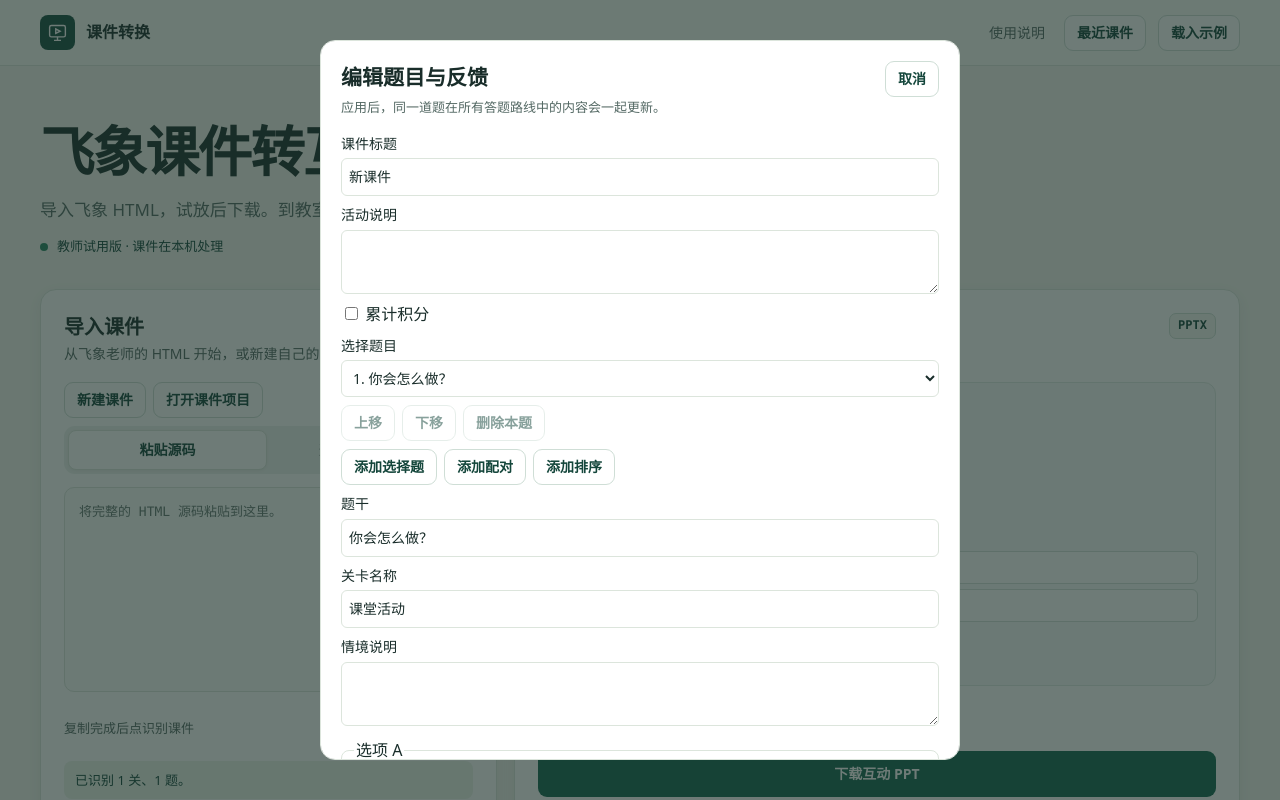
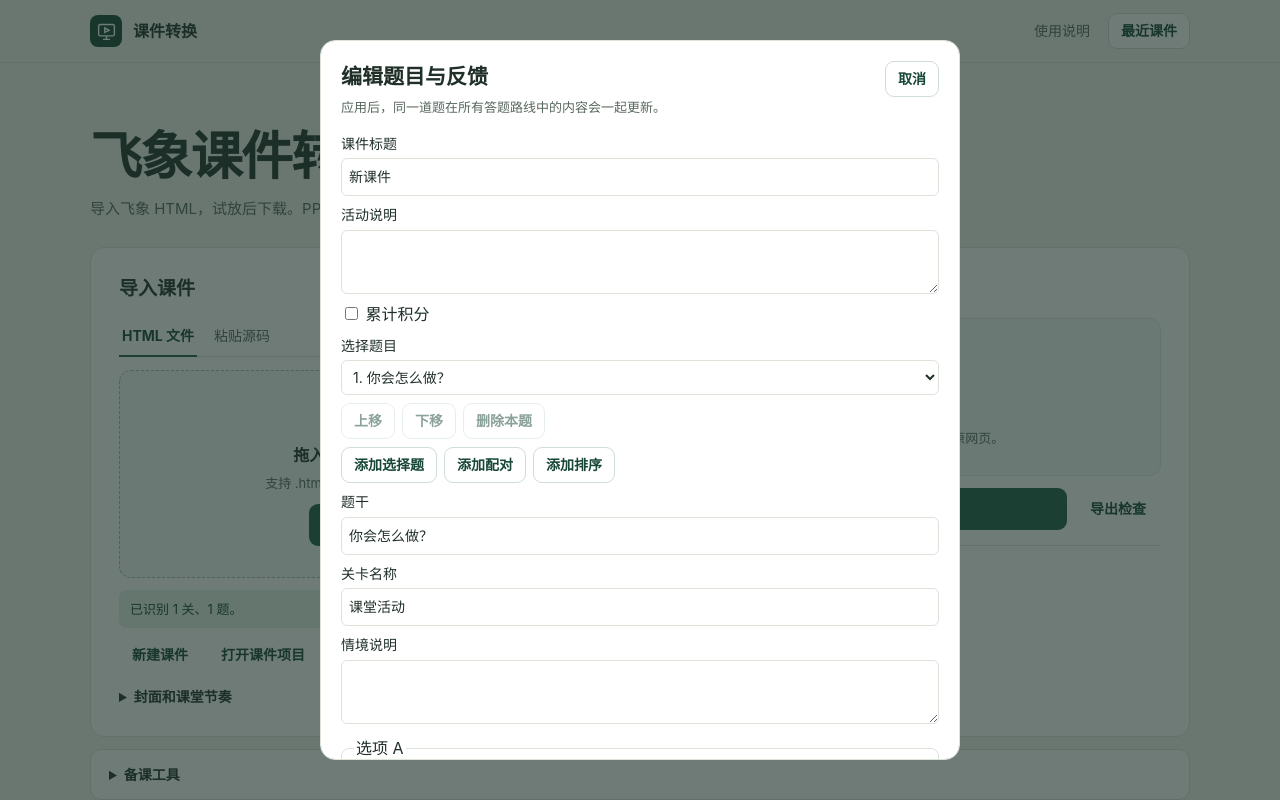
Before and after one commit to GGZzu/feixiang-ppt-converter, a plain HTML site: page preview/index.html in a window 1280 px wide. Both pictures are taken after a click on the button "新建课件". Shown: the top 800 px of the page. Drawn offline with Linux system fonts and the light colour scheme.

Commit message:
Simplify the teacher preview layout

```diff
--- a/preview/app.js
+++ b/preview/app.js
@@ -20,7 +20,7 @@
   ].join('\n');
   const MAX_IMAGE = 6 * 1024 * 1024;
   const IMAGE_TYPES = new Set(['image/jpeg', 'image/png', 'image/webp']);
-  const tabIds = ['paste', 'file'];
+  const tabIds = ['file', 'paste'];
   let lesson = null;
   let sourceVersion = 0;
   let coverVersion = 0;
@@ -80,8 +80,8 @@
     get('settings').hidden = true;
     get('preview-ready').hidden = true;
     get('preview-empty').hidden = false;
-    get('preview-controls').hidden = get('classroom-tools').hidden = true;
-    get('preview-desc').textContent = '查看实际放映路线和互动效果。';
+    get('download-zone').hidden = get('question-preview').hidden = get('classroom-tools').hidden = true;
+    get('question-preview').open = get('classroom-tools').open = false;
     get('export').disabled = true;
     get('export-mode').hidden = true;
     get('export-mode').disabled = true;
@@ -89,7 +89,7 @@
     get('edit-classroom').textContent = '添加课堂页';
     get('save-project').disabled = true;
     get('share-activity').disabled = true;
-    get('export-note').textContent = '下载后请用课堂电脑上的演示软件从第一页试放。';
+    get('export-note').textContent = '';
     showStatus();
   }
 
@@ -117,9 +117,6 @@
     get('preview-empty').hidden = true;
     preview.hidden = false;
     preview.style.setProperty('--source-canvas', '#' + data.c.canvas);
-    get('preview-desc').textContent = replica?.kind === 'scenario'
-      ? '试点第一轮的选项，查看观察反馈。'
-      : '试选第 ' + (previewIndex + 1) + ' 题，查看对应反馈。';
     get('lesson-name').textContent = data.brand;
     const facts = replica?.kind === 'scenario' ? ['双视角选择', '四卡排序', '16:9'] : [data.levelCount + ' 关', data.qs.length + ' 题'];
     if (data.scored && !isLight()) facts.push('累计计分');
@@ -576,7 +573,7 @@
     updateClassroomLabel();
     get('save-project').disabled = false;
     get('share-activity').disabled = false;
-    get('preview-controls').hidden = get('classroom-tools').hidden = false;
+    get('download-zone').hidden = get('question-preview').hidden = get('classroom-tools').hidden = false;
     prepareCover(lesson.coverUrl);
     renderPreview(lesson);
     if (original?.kind === 'scenario') {
@@ -771,7 +768,7 @@
   }
 
   function setBusy(active) {
-    for (const id of ['demo', 'demo-empty', 'source', 'analyze', 'paste-tab', 'file-tab', 'browse', 'cover-file', 'use-timing',
+    for (const id of ['demo', 'source', 'analyze', 'paste-tab', 'file-tab', 'browse', 'cover-file', 'use-timing',
       'edit-questions', 'new-project', 'open-project', 'open-recent', 'coach', 'save-recent', 'print-lesson']) {
       get(id).disabled = active;
     }
@@ -1131,8 +1128,8 @@
     chooseTab('paste');
     get('source').value = SAMPLE;
     loadSource(SAMPLE);
+    get('try-ppt').focus();
   });
-  get('demo-empty').addEventListener('click', () => get('demo').click());
   get('browse').addEventListener('click', () => get('file').click());
   get('file').addEventListener('change', (event) => {
     const file = event.target.files[0];
--- a/preview/index.html
+++ b/preview/index.html
@@ -6,11 +6,11 @@
   <meta name="description" content="粘贴飞象老师生成的 HTML 源码，或选择 HTML 文件。浏览器内导出可以离线放映的互动 PPT。">
   <meta name="referrer" content="no-referrer">
   <meta http-equiv="Content-Security-Policy" content="default-src 'none'; script-src 'self'; style-src 'self' 'unsafe-inline'; img-src 'self' data: blob:; frame-src 'self'; worker-src 'self'; connect-src 'self' https://*.fbcontent.cn; base-uri 'none'; form-action 'none'; object-src 'none'">
-  <meta name="theme-color" content="#f6f8f6">
+  <meta name="theme-color" content="#f5f6f1">
   <title>飞象课件转互动 PPT</title>
   <link rel="icon" href="data:,">
   <link rel="stylesheet" href="./style.css?v=8">
-  <link rel="stylesheet" href="./teacher.css?v=1">
+  <link rel="stylesheet" href="./teacher.css?v=2">
   <script defer src="../acorn.js"></script>
   <script defer src="./model.js?v=8"></script>
   <script defer src="./project.js?v=8"></script>
@@ -24,16 +24,15 @@
   <script defer src="./trial.js?v=1"></script>
   <script defer src="./teacher.js?v=1"></script>
   <script defer src="./compose.js?v=1"></script>
-  <script defer src="./app.js?v=9"></script>
+  <script defer src="./app.js?v=10"></script>
 </head>
 <body>
   <header class="top">
     <div class="wrap top-inner">
-      <a class="wordmark" href="./" aria-label="回到课件转换试用版"><span class="brand-icon" aria-hidden="true"><svg viewBox="0 0 24 24" width="21" height="21" fill="none" stroke="currentColor" stroke-width="1.6"><rect x="3" y="4" width="18" height="13" rx="2"/><path d="M8 21h8m-4-4v4m-2-13 5 2.5-5 2.5z"/></svg></span>课件转换</a>
+      <a class="wordmark" href="./"><span class="brand-icon" aria-hidden="true"><svg viewBox="0 0 24 24" width="21" height="21" fill="none" stroke="currentColor" stroke-width="1.6"><rect x="3" y="4" width="18" height="13" rx="2"/><path d="M8 21h8m-4-4v4m-2-13 5 2.5-5 2.5z"/></svg></span>课件转换</a>
       <nav aria-label="页内导航">
         <a href="#help">使用说明</a>
         <button type="button" class="button secondary small" id="open-recent">最近课件</button>
-        <button type="button" class="button secondary small" id="demo">载入示例</button>
       </nav>
     </div>
   </header>
@@ -41,46 +40,39 @@
   <main class="wrap">
     <section class="intro" aria-labelledby="page-title">
       <h1 id="page-title">飞象课件转互动 PPT</h1>
-      <p>导入飞象 HTML，试放后下载。到教室打开 WPS，就能用课件上的按钮做活动。</p>
-      <div class="info-note"><span class="status-dot" aria-hidden="true"></span>教师试用版 · 课件在本机处理</div>
+      <p>导入飞象 HTML，试放后下载。PPT 可在 WPS 中离线放映。</p>
     </section>
 
     <div class="workspace">
       <section class="panel input-panel" aria-labelledby="import-title">
-        <div class="panel-heading">
-          <div>
-            <h2 id="import-title">导入课件</h2>
-            <p>从飞象老师的 HTML 开始，或新建自己的活动。</p>
+        <h2 class="workspace-title" id="import-title">导入课件</h2>
+        <div class="tabs" role="tablist" aria-label="导入方式">
+          <button id="file-tab" type="button" role="tab" aria-selected="true" aria-controls="file-panel">HTML 文件</button>
+          <button id="paste-tab" type="button" role="tab" aria-selected="false" aria-controls="paste-panel" tabindex="-1">粘贴源码</button>
+        </div>
+        <div id="file-panel" role="tabpanel" aria-labelledby="file-tab">
+          <div class="drop-area" id="drop-area">
+            <div class="upload-icon" aria-hidden="true">↑</div>
+            <strong id="file-label">拖入 HTML 文件</strong>
+            <span id="file-info">支持 .html、.htm，最大 8 MB</span>
+            <button type="button" class="button primary" id="browse">选择文件</button>
+            <input type="file" id="file" accept=".html,.htm,text/html" hidden>
           </div>
         </div>
-        <div class="project-actions">
-          <button type="button" class="button secondary small" id="new-project">新建课件</button>
-          <button type="button" class="button secondary small" id="open-project">打开课件项目</button>
-          <input type="file" id="project-file" accept=".json,application/json" hidden>
-        </div>
-        <div class="tabs" role="tablist" aria-label="导入方式">
-          <button id="paste-tab" type="button" role="tab" aria-selected="true" aria-controls="paste-panel">粘贴源码</button>
-          <button id="file-tab" type="button" role="tab" aria-selected="false" aria-controls="file-panel" tabindex="-1">选择 HTML 文件</button>
-        </div>
-        <div id="paste-panel" role="tabpanel" aria-labelledby="paste-tab">
+        <div id="paste-panel" role="tabpanel" aria-labelledby="paste-tab" hidden>
           <label class="sr-only" for="source">飞象课件 HTML 源码</label>
           <textarea id="source" spellcheck="false" autocomplete="off" autocapitalize="off"
             placeholder="将完整的 HTML 源码粘贴到这里。"></textarea>
           <div class="source-actions">
-            <span class="muted" id="paste-info">复制完成后点识别课件</span>
-            <button type="button" class="button secondary" id="analyze">识别课件</button>
-          </div>
-        </div>
-        <div id="file-panel" role="tabpanel" aria-labelledby="file-tab" hidden>
-          <div class="drop-area" id="drop-area">
-            <div class="upload-icon" aria-hidden="true">↑</div>
-            <strong id="file-label">选择或拖入 HTML 文件</strong>
-            <span id="file-info">支持 .html、.htm，最大 8 MB</span>
-            <button type="button" class="button secondary" id="browse">选择文件</button>
-            <input type="file" id="file" accept=".html,.htm,text/html" hidden>
+            <button type="button" class="button primary" id="analyze">识别课件</button>
           </div>
         </div>
         <p id="status" class="status" role="status" aria-live="polite" hidden></p>
+        <div class="project-actions source-projects">
+          <button type="button" class="button small text-button" id="new-project">新建课件</button>
+          <button type="button" class="button small text-button" id="open-project">打开课件项目</button>
+          <input type="file" id="project-file" accept=".json,application/json" hidden>
+        </div>
         <details id="settings" hidden>
           <summary>封面和课堂节奏</summary>
           <div class="settings">
@@ -102,33 +94,21 @@
       </section>
 
       <section class="panel output-panel" aria-labelledby="preview-title">
-        <div class="panel-heading">
-          <div>
-            <h2 id="preview-title">预览与导出</h2>
-            <p id="preview-desc">导入后可试选一道题，确认反馈。</p>
-          </div>
-          <span class="file-type" aria-hidden="true">PPTX</span>
-        </div>
+        <h2 class="workspace-title" id="preview-title">试放与下载</h2>
         <div class="preview idle-preview" id="preview-empty">
-          <svg viewBox="0 0 168 116" width="168" height="116" aria-hidden="true"><rect x="8" y="16" width="152" height="84" rx="10" fill="#fff" stroke="#adc9bf"/><path d="M8 35h152" stroke="#adc9bf"/><circle cx="19" cy="26" r="2" fill="#569485"/><circle cx="27" cy="26" r="2" fill="#8eafa6"/><path d="M26 54h50m-50 11h38m-38 12h47" stroke="#b4cbc3" stroke-width="5" stroke-linecap="round"/><rect x="98" y="53" width="40" height="31" rx="7" fill="#d7e9e2"/><path d="m114 61 11 7.5-11 7.5z" fill="#116751"/></svg>
-          <p>导入后可在这里试放</p>
-          <button class="button secondary small" type="button" id="demo-empty">用示例试一下</button>
+          <span class="preview-icon" aria-hidden="true"></span>
+          <p>导入后可在这里试放和下载</p>
+          <button class="button small text-button" type="button" id="demo">载入示例</button>
         </div>
         <div class="preview ready" id="preview-ready" hidden>
           <p class="lesson-name" id="lesson-name"></p>
           <div class="facts" id="facts"></div>
           <div id="compatibility" class="compatibility" aria-live="polite"></div>
-          <div class="preview-question" id="preview-question"></div>
-          <button type="button" class="button secondary small" id="edit-questions">编辑题目与反馈</button>
         </div>
-        <div class="download-zone">
+        <div class="download-zone" id="download-zone" hidden>
           <div id="progress-area" class="progress-area" hidden>
             <div class="progress-meta"><span id="progress-label" role="status" aria-live="polite">准备生成</span><span id="progress-number"></span></div>
             <progress id="progress" max="100" value="0" aria-label="导出进度"></progress>
-          </div>
-          <div class="preview-controls" id="preview-controls" hidden>
-            <button type="button" class="button secondary" id="try-ppt">试放 PPT</button>
-            <button type="button" class="button secondary" id="inspect-ppt">导出检查</button>
           </div>
           <fieldset id="export-mode" class="export-mode" hidden disabled>
             <legend>互动版本</legend>
@@ -137,16 +117,24 @@
             <p id="mode-note" class="muted"></p>
           </fieldset>
           <div class="download-actions">
+            <button type="button" class="button secondary" id="try-ppt">试放 PPT</button>
             <button class="button primary" type="button" id="export-replica" hidden>下载宽屏互动 PPT</button>
             <button class="button primary" type="button" id="export" disabled>下载互动 PPT</button>
+            <button type="button" class="button text-button" id="inspect-ppt">导出检查</button>
             <button class="button secondary" type="button" id="cancel" hidden>取消</button>
           </div>
-          <p class="muted download-note" id="replica-note" hidden>用桌面 WPS 或 PowerPoint 从第一页放映，课堂页可直接编辑。</p>
-          <p class="muted download-note" id="export-note" aria-live="polite">下载后请用课堂电脑上的演示软件从第一页试放。</p>
+          <p class="muted download-note" id="replica-note" hidden>宽屏互动版的课堂页可直接编辑。</p>
+          <p class="muted download-note" id="export-note" aria-live="polite"></p>
         </div>
+        <details id="question-preview" class="question-preview" hidden>
+          <summary>查看题目</summary>
+          <div class="preview-question" id="preview-question"></div>
+          <button type="button" class="button secondary small" id="edit-questions">编辑题目与反馈</button>
+        </details>
       </section>
-      <section class="panel classroom-tools" id="classroom-tools" aria-labelledby="classroom-tools-title" hidden>
-        <div class="panel-heading"><div><h2 id="classroom-tools-title">备课工具</h2></div></div>
+    </div>
+    <details class="panel classroom-tools" id="classroom-tools" hidden>
+      <summary>备课工具</summary>
       <div class="project-actions">
         <button type="button" class="button secondary" id="edit-classroom" disabled>添加课堂页</button>
         <button type="button" class="button secondary" id="join-ppt">插入已有 PPT</button>
@@ -155,8 +143,7 @@
         <button type="button" class="button secondary" id="save-project" disabled>下载项目文件</button>
         <button type="button" class="button secondary" id="share-activity" disabled>试玩与分享网页</button>
       </div>
-      </section>
-    </div>
+    </details>
 
     <section id="help" class="help" aria-label="使用说明">
       <details>
@@ -297,7 +284,7 @@
     </form>
   </dialog>
   <section id="classroom-player" class="wrap" hidden aria-live="polite"></section>
-  <footer class="wrap footer"><span>课件转换</span><span>独立工具 · 适配飞象老师导出的 HTML</span></footer>
+  <footer class="wrap footer">独立工具 · 适配飞象老师导出的 HTML</footer>
   <noscript>需要启用浏览器的 JavaScript 才能生成 PPT。</noscript>
 </body>
 </html>
--- a/preview/teacher.css
+++ b/preview/teacher.css
@@ -1,35 +1,57 @@
 :root {
-  --page: #f5f6f0;
-  --ink: #192d2a;
-  --muted: #546964;
-  --border: #dce5dc;
-  --accent: #126650;
-  --accent-dark: #14463b;
-  --accent-soft: #edf5eb;
-  font-family: "Instrument Sans", "Microsoft YaHei", "PingFang SC", system-ui, sans-serif;
+  --page: #f5f6f1;
+  --ink: #203028;
+  --muted: #58685e;
+  --border: #dce3d9;
+  --accent: #225f49;
+  --accent-dark: #174735;
+  --accent-soft: #e9f2e8;
+  font-family: "Inter", "Microsoft YaHei", "PingFang SC", system-ui, sans-serif;
 }
-.wrap { width: min(1200px, calc(100% - 72px)); }
-.top { background: #fbfcf8; }
-.top-inner { min-height: 65px; }
-.top nav { gap: 12px; }
-.top nav a { margin-right: 7px; }
-.brand-icon { background: #164e41; border-radius: 8px; width: 35px; height: 35px; }
-.intro { padding: 54px 0 32px; }
-.intro h1 { font-size: clamp(33px, 4.25vw, 55px); margin-bottom: 14px; }
-.intro p { max-width: 650px; }
-.info-note { margin-top: 13px; }
-.workspace { grid-template-columns: minmax(300px, .85fr) minmax(0, 1.35fr); align-items: start; gap: 17px; }
-.panel { box-shadow: 0 4px 18px #182b2110; padding: 23px; border-radius: 16px; }
-.panel-heading h2 { font-size: 20px; }
-.file-type { background: #f6f8f2; }
+.wrap { width: min(1100px, calc(100% - 72px)); }
+.top { background: var(--page); }
+.top-inner { min-height: 62px; }
+.top nav { gap: 18px; }
+.brand-icon { width: 32px; height: 32px; }
+.intro { padding: clamp(35px, 5vw, 66px) 0 26px; }
+.intro h1 { font-size: clamp(30px, 4.3vw, 52px); margin-bottom: 10px; }
+.intro p { font-size: 15px; }
+.workspace {
+  grid-template-columns: minmax(0, 1fr) minmax(0, 1.1fr);
+  gap: 0;
+  border: 1px solid var(--border);
+  border-radius: 14px;
+  background: var(--surface);
+}
+.workspace > .panel { padding: clamp(19px, 2.3vw, 28px); border: 0; border-radius: 0; background: transparent; box-shadow: none; }
+.workspace > .output-panel { border-inline-start: 1px solid var(--border); }
+.workspace-title { margin: 0 0 16px; font-size: 19px; line-height: 1.4; }
+.tabs { display: flex; gap: 14px; padding: 0; border-bottom: 1px solid var(--border); border-radius: 0; background: none; }
+.tabs button { border: 0; border-bottom: 2px solid transparent; border-radius: 0; padding: 7px 3px 8px; margin-bottom: -1px; }
+.tabs button[aria-selected="true"] { border-color: var(--accent); box-shadow: none; }
+.output-panel .button, .input-panel .button { min-height: 40px; }
+.output-panel .button.small, .input-panel .button.small { min-height: 36px; }
+.text-button { background: transparent; color: var(--accent-dark); }
+.text-button:hover { background: var(--accent-soft); }
+.source-projects { margin: 9px 0 0; }
+.source-projects button { padding-inline: 9px; }
+.drop-area { min-height: 208px; gap: 6px; background: #f9faf7; }
+.drop-area #browse { margin-top: 5px; }
+.upload-icon { width: 35px; height: 35px; border-radius: 8px; }
+#source { display: block; min-height: 160px; }
+.source-actions { justify-content: flex-end; }
+.source-actions .primary { flex: 0 0 auto; }
 .preview { min-height: 0; }
-.idle-preview { aspect-ratio: 16 / 8.3; min-height: 225px; background: #edf3ec; }
-.idle-preview svg { margin-bottom: -12px; }
-.download-zone { margin-top: 0; }
-.preview-controls { display: flex; flex-wrap: wrap; gap: 8px; margin-bottom: 10px; }
-.classroom-tools { grid-column: 1 / -1; }
-.classroom-tools .panel-heading { margin-bottom: 9px; }
-.classroom-tools .project-actions { margin: 0; }
+.idle-preview { min-height: 225px; flex: 1; background: #f4f6f1; text-align: center; }
+.preview-icon { display: grid; place-items: center; width: 43px; height: 29px; border: 1px solid #9caea2; border-radius: 6px; }
+.preview-icon::after { content: ""; border: 5px solid transparent; border-right: 0; border-left: 7px solid var(--accent); }
+.download-zone { margin-top: 0; padding-top: 12px; }
+.download-zone .export-mode { margin: 0 0 12px; }
+.download-actions { justify-content: flex-start; gap: 8px; }
+.download-note:empty { margin: 0; }
+.question-preview { border-top: 1px solid var(--border); margin-top: 15px; padding-top: 11px; font-size: 14px; }
+.classroom-tools { margin-top: 12px; padding: 14px 18px; border-radius: 11px; box-shadow: none; font-size: 14px; }
+.classroom-tools .project-actions { margin: 11px 0 0; }
 .coach-settings { border-top: 1px solid var(--border); margin-top: 12px; padding-top: 8px; }
 .tool-dialog { width: min(625px, calc(100% - 28px)); max-height: 91vh; border: 1px solid var(--border); border-radius: 15px; padding: clamp(15px, 3vw, 24px); color: var(--ink); }
 .tool-dialog::backdrop { background: #182d27af; }
@@ -70,17 +92,19 @@
 #handout p { margin: .35em 0; }
 #handout .answer-line { margin-top: 1.1em; padding-bottom: .35em; border-bottom: 1px solid #999; }
 #handout .sheet-meta { border-bottom: 1px solid #aaa; padding-bottom: .9em; margin-bottom: .9em; }
-@media (max-width: 790px) {
+@media (max-width: 740px) {
   .wrap { width: calc(100% - 34px); }
   .workspace { grid-template-columns: minmax(0, 1fr); }
-  .intro { padding: 33px 0 22px; }
-  .panel { padding: 17px; }
+  .workspace > .output-panel { border-inline-start: 0; border-top: 1px solid var(--border); }
+  .intro { padding: 30px 0 20px; }
+  .idle-preview { min-height: 164px; }
+  .drop-area { min-height: 178px; }
 }
 @media (max-width: 455px) {
-  .top nav > a { display: none; }
-  .top nav { gap: 6px; }
+  .top nav { gap: 10px; }
   .wordmark { gap: 6px; white-space: nowrap; }
   .button.small { padding-inline: 8px; }
+  .source-actions { flex-direction: row; }
   .trial-controls { gap: 6px; }
   .trial-controls select { max-width: 143px; }
 }
```
Lines whose indentation alone changed are shown as unchanged.
